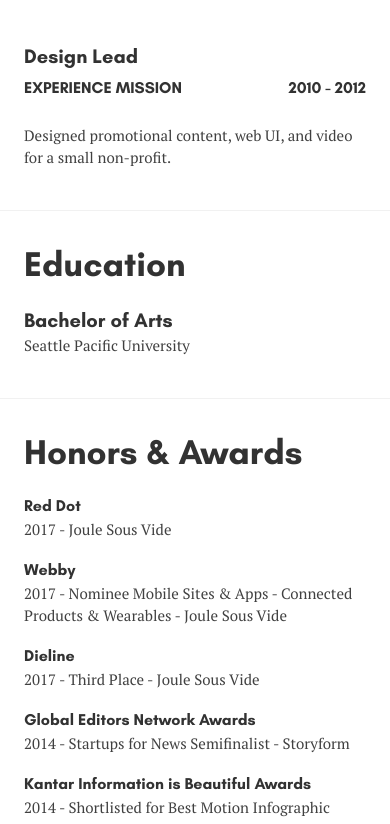
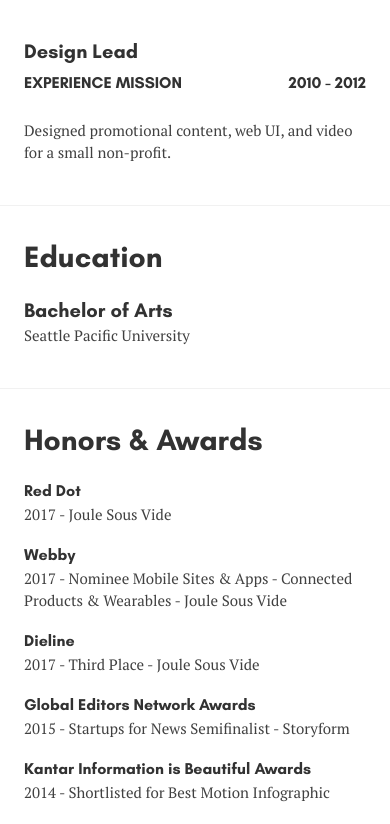
Before and after one commit to lukeclum/lukeclum.github.io, an Angular app: page /resume in a window 390 px wide. Shown: the part 1169-1993 px from the top of the page. Built offline with nearby package versions, Linux system fonts and the light colour scheme.

Commit message:
copy updates

```diff
--- a/src/app/pages/about/about.component.html
+++ b/src/app/pages/about/about.component.html
@@ -13,7 +13,7 @@
   <li><b>The Drum Awards for Digital Industries</b> – Nominated for Best Viral Campaign 2014</li>
 </ul> -->
 
-<p>I like to climb mountains, ride my bike, and prune the fruit trees in my backyard. I may or may not have also helped make a B class horror film that's available on the internet.</p>
+<p>I like to climb mountains, ride my bike, and prune the fruit trees in my backyard. I may or may not have also helped make a B class horror film that's available online.</p>
 
 <p>I think that design has a very unique and integral part to play in defining the ethics of our future products, especially those working in technology.</p>
 
--- a/src/app/pages/resume/resume.component.css
+++ b/src/app/pages/resume/resume.component.css
@@ -117,4 +117,8 @@
     order: 1;
     margin-bottom: 24px;
   }
+  .resume-section h2 {
+    font-size: 30px;
+    line-height: 30px;
+  }
 }
--- a/src/app/pages/resume/resume.component.html
+++ b/src/app/pages/resume/resume.component.html
@@ -85,7 +85,7 @@
 
     <div class="resume-item">
       <h5>Global Editors Network Awards</h5>
-      <p>2014 - Startups for News Semifinalist - Storyform</p>
+      <p>2015 - Startups for News Semifinalist - Storyform</p>
     </div>
 
     <div class="resume-item">
--- a/src/app/partials/footer/footer.component.html
+++ b/src/app/partials/footer/footer.component.html
@@ -1,4 +1,4 @@
 <div class="footer-container">
-  <h4>Thanks for looking!</h4>
+  <!-- <h4>Thanks for looking!</h4> -->
   <p class="brand-font">© 2019 Luke Clum</p>
 </div>
--- a/src/app/projects/joule-design-system/joule-design-system.component.html
+++ b/src/app/projects/joule-design-system/joule-design-system.component.html
@@ -1,5 +1,5 @@
 <h1>Building a Design System for Joule</h1>
-<p class="callout">In early 2017 my team was tasked with migrating a widely used cooking app to a new framework. I decided to use this opportunity to establish a scalable design system.</p>
+<p class="callout">In early 2018 my team was tasked with migrating a widely used cooking app to a new framework. I decided to use this opportunity to establish a scalable design system.</p>
 
 <p>Up until that point, the app had been built relatively piecemeal, and the experience reflected this. We frequently heard complaints from users about things like inconsistent navigation patterns and the limited visibility of core features. In addition, engineers often didn’t have bitesize components to work with and were even duplicating work across different features.</p>
 
```
